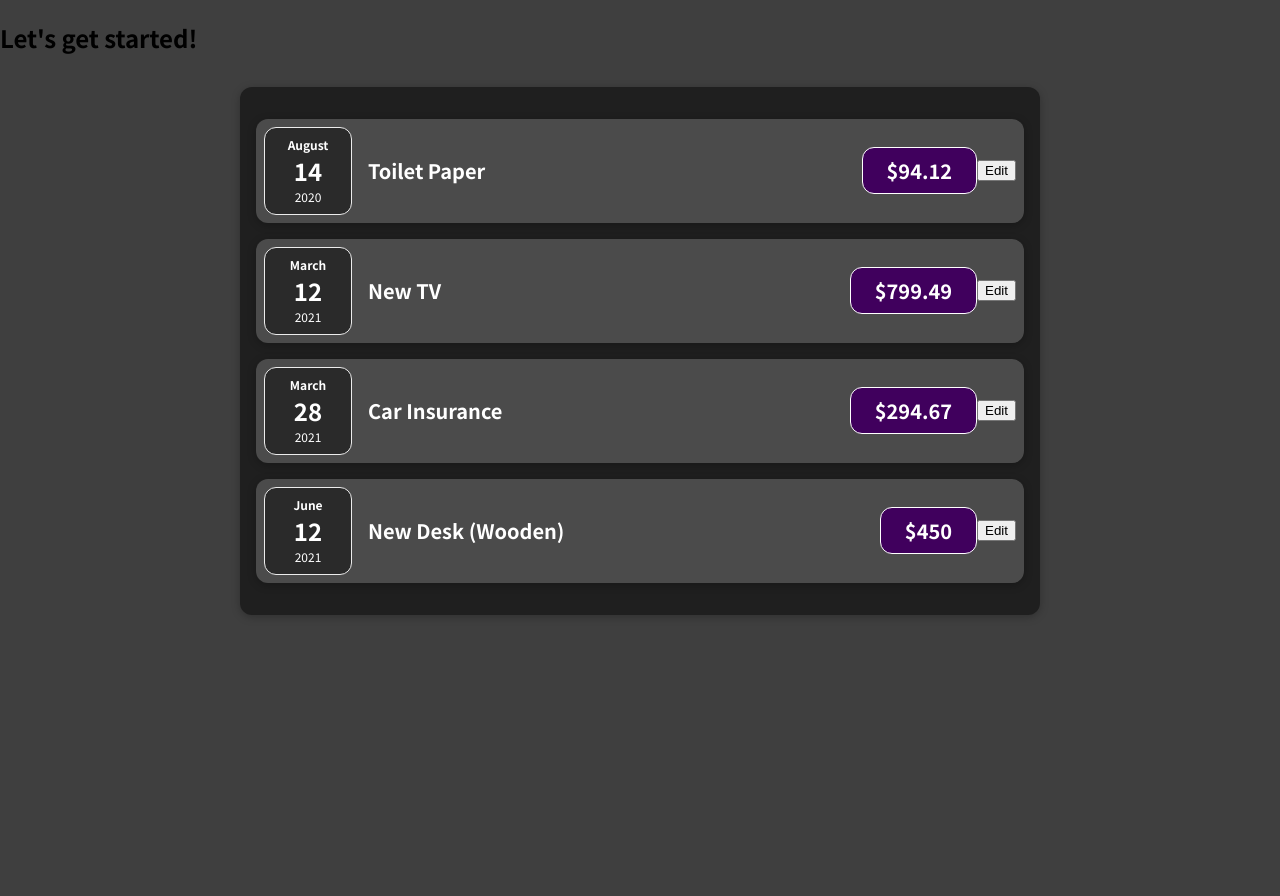
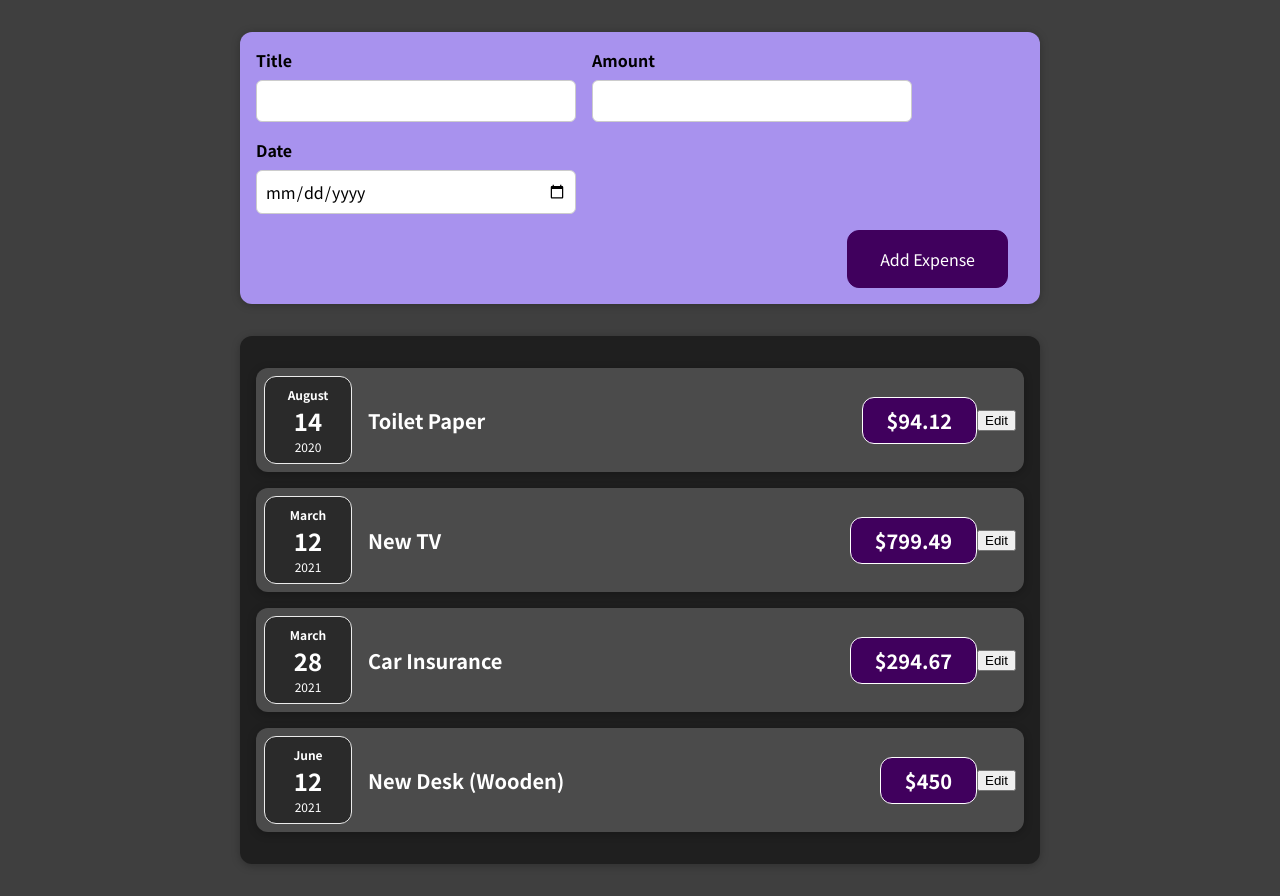
Before and after one commit to m-ashmawy/Expense-Tracker, a React (Create React App) app: page / in a window 1280 px wide. Before the commit the page ends 800 px from the top, so only its background shows below. Built offline with nearby package versions, Linux system fonts and the light colour scheme.

Commit message:
started passing data from child to parent

```diff
--- a/src/App.js
+++ b/src/App.js
@@ -1,4 +1,5 @@
 import Expenses from "./components/Expenses/Expenses";
+import NewExpense from "./components/NewExpense/NewExpense";
 
 function App() {
   const expenses = [
@@ -22,9 +23,17 @@
       date: new Date(2021, 5, 12),
     },
   ];
+
+  const onSaveNewExpense = (sumbittedExpense) => {
+    const fullNewExpense = {
+      ...sumbittedExpense,
+      id: Math.random().toString(),
+    };
+    console.log(fullNewExpense);
+  };
   return (
     <div>
-      <h2>Let's get started!</h2>
+      <NewExpense onSaveNewExpense={onSaveNewExpense} />
       <Expenses expenses={expenses} />
     </div>
   );
--- /dev/null
+++ b/src/components/NewExpense/ExpenseForm.css
@@ -0,0 +1,26 @@
+.new-expense__controls {
+  display: flex;
+  flex-wrap: wrap;
+  gap: 1rem;
+  margin-bottom: 1rem;
+  text-align: left;
+}
+
+.new-expense__control label {
+  font-weight: bold;
+  margin-bottom: 0.5rem;
+  display: block;
+}
+
+.new-expense__control input {
+  font: inherit;
+  padding: 0.5rem;
+  border-radius: 6px;
+  border: 1px solid #ccc;
+  width: 20rem;
+  max-width: 100%;
+}
+
+.new-expense__actions {
+  text-align: right;
+}
--- /dev/null
+++ b/src/components/NewExpense/ExpenseForm.js
@@ -0,0 +1,80 @@
+import React, { useState } from "react";
+import "./ExpenseForm.css";
+
+const ExpenseForm = (props) => {
+  const [userInput, setUserInput] = useState({
+    enteredTitle: "",
+    enteredAmount: "",
+    enteredDate: "",
+  });
+
+  const titleChangeHandler = (event) => {
+    setUserInput((prevState) => {
+      return { ...prevState, enteredTitle: event.target.value };
+    });
+  };
+  const amountChangeHandler = (event) => {
+    setUserInput((prevState) => {
+      return { ...prevState, enteredAmount: event.target.value };
+    });
+  };
+  const dateChangeHandler = (event) => {
+    setUserInput((prevState) => {
+      return { ...prevState, enteredDate: event.target.value };
+    });
+  };
+
+  const submitHandler = (event) => {
+    event.preventDefault();
+    const expenseData = {
+      ...userInput,
+      enteredDate: new Date(userInput.enteredDate),
+    };
+    props.onAddNewExpense(expenseData);
+
+    setUserInput({
+      enteredTitle: "",
+      enteredAmount: "",
+      enteredDate: "",
+    });
+  };
+  return (
+    <form onSubmit={submitHandler}>
+      <div className="new-expense__controls">
+        <div className="new-expense__control">
+          <label>Title</label>
+          <input
+            type="text"
+            value={userInput.enteredTitle}
+            onChange={titleChangeHandler}
+          />
+        </div>
+        <div className="new-expense__control">
+          <label>Amount</label>
+          <input
+            type="number"
+            min="0.01"
+            step="0.01"
+            value={userInput.enteredAmount}
+            onChange={amountChangeHandler}
+          />
+        </div>
+        <div className="new-expense__control">
+          <label>Date</label>
+          <input
+            type="date"
+            min="2019-01-01"
+            max="2025-12-31"
+            value={userInput.enteredDate}
+            onChange={dateChangeHandler}
+          />
+        </div>
+      </div>
+      <div className="new-expense__actions">
+        <button type="submit">Add Expense</button>
+      </div>
+    </form>
+  );
+};
+
+export default ExpenseForm;
--- /dev/null
+++ b/src/components/NewExpense/NewExpense.css
@@ -0,0 +1,38 @@
+.new-expense {
+  background-color: #a892ee;
+  padding: 1rem;
+  margin: 2rem auto;
+  width: 50rem;
+  max-width: 95%;
+  border-radius: 12px;
+  text-align: center;
+  box-shadow: 0 1px 8px rgba(0, 0, 0, 0.25);
+}
+
+.new-expense button {
+  font: inherit;
+  cursor: pointer;
+  padding: 1rem 2rem;
+  border: 1px solid #40005d;
+  background-color: #40005d;
+  color: white;
+  border-radius: 12px;
+  margin-right: 1rem;
+}
+
+.new-expense button:hover,
+.new-expense button:active {
+  background-color: #510674;
+  border-color: #510674;
+}
+
+.new-expense button.alternative {
+  color: #220131;
+  border-color: transparent;
+  background-color: transparent;
+}
+
+.new-expense button.alternative:hover,
+.new-expense button.alternative:active {
+  background-color: #ddb3f8;
+}
--- /dev/null
+++ b/src/components/NewExpense/NewExpense.js
@@ -0,0 +1,17 @@
+import React from "react";
+
+import ExpenseForm from "./ExpenseForm";
+import "./NewExpense.css";
+
+const NewExpense = (props) => {
+  const onAddNewExpense = (sumbittedExpense) => {
+    props.onSaveNewExpense(sumbittedExpense);
+  };
+  return (
+    <div className="new-expense">
+      <ExpenseForm onAddNewExpense={onAddNewExpense} />
+    </div>
+  );
+};
+
+export default NewExpense;
```
Also changed, not shown: src/components/Expenses/ExpenseDate.js (renamed from src/components/Expenses/ExpenseDate.jsx).
